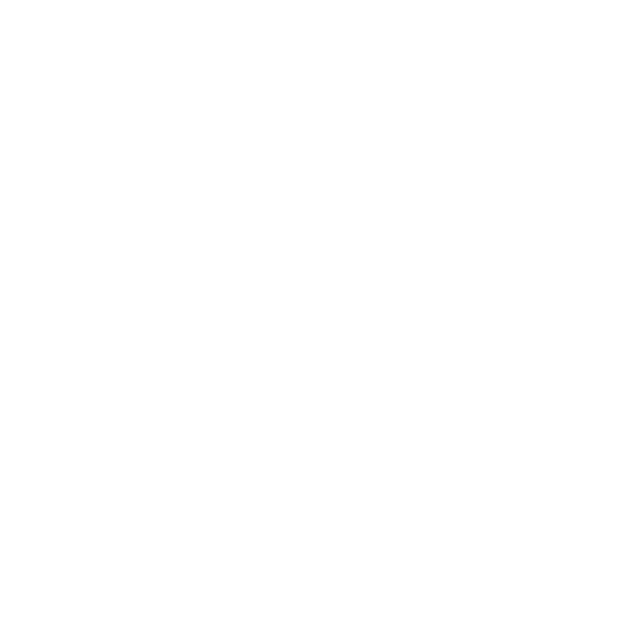
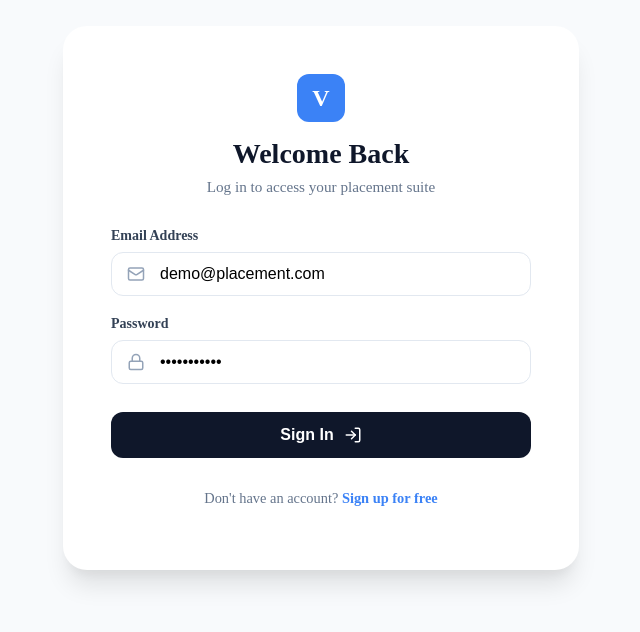
Before and after one commit to VISHALL089/Project, a React (Create React App) app: page /login in a window 1280 px wide. Before the commit this address had no page. Shown: the part 130-762 px from the top of the page, without its empty margins (319-959 px from the left). Built offline with nearby package versions, Linux system fonts and the light colour scheme.

Commit message:
System: Implement unified authentication with AuthContext, ProtectedRoutes, and Login page

```diff
--- a/src/App.js
+++ b/src/App.js
@@ -1,17 +1,25 @@
 import React, { Suspense } from 'react';
-import { BrowserRouter, Routes, Route } from 'react-router-dom';
+import { BrowserRouter, Routes, Route, Navigate } from 'react-router-dom';
 import MainLayout from './layouts/MainLayout';
+import ProtectedRoute from './components/auth/ProtectedRoute';
+import { AuthProvider } from './context/AuthContext';
 
 // Modular Feature Routes
 import { dashboardRoutes } from './features/dashboard/routes';
 import { resumeRoutes } from './features/resume/routes';
 import { jobsRoutes } from './features/jobs/routes';
+import { authRoutes } from './features/auth/routes';
 
-// Combine all feature routes into a single flat array
-const featureRoutes = [
-  ...dashboardRoutes,
+// Combine feature routes that should be protected
+const protectedFeatureRoutes = [
+  ...dashboardRoutes, // Usually Dashboard is protected
   ...resumeRoutes,
   ...jobsRoutes,
+];
+
+// Combine public routes
+const publicRoutes = [
+  ...authRoutes
 ];
 
 /**
@@ -20,29 +28,42 @@ const featureRoutes = [
 const PageLoader = () => (
   <div style={loaderContainerStyle}>
     <div style={loaderSpinnerStyle}></div>
-    <p style={loaderTextStyle}>Loading Module...</p>
+    <p style={loaderTextStyle}>Initializing Suite...</p>
   </div>
 );
 
 function App() {
   return (
+    <AuthProvider>
       <BrowserRouter>
-      {/* Suspense is required for React.lazy components */}
         <Suspense fallback={<PageLoader />}>
           <Routes>
-          {/* MainLayout acts as a wrapper for all internal pages */}
-          <Route element={<MainLayout />}>
-            {featureRoutes.map((route, index) => (
+            {/* Public Routes */}
+            {publicRoutes.map((route, index) => (
+              <Route key={`public-${index}`} path={route.path} element={route.element} />
+            ))}
+
+            {/* Private (Protected) Routes wrapped in MainLayout */}
+            <Route element={
+              <ProtectedRoute>
+                <MainLayout />
+              </ProtectedRoute>
+            }>
+              {protectedFeatureRoutes.map((route, index) => (
                 <Route
-                key={index}
+                  key={`private-${index}`}
                   path={route.path}
                   element={route.element}
                 />
               ))}
             </Route>
+
+            {/* Fallback */}
+            <Route path="*" element={<Navigate to="/" replace />} />
           </Routes>
         </Suspense>
       </BrowserRouter>
+    </AuthProvider>
   );
 }
 
@@ -72,14 +93,4 @@ const loaderTextStyle = {
   fontWeight: '500',
 };
 
-// Add raw CSS for the spinner animation
-const styleSheet = document.createElement("style");
-styleSheet.innerText = `
-  @keyframes spin {
-    0% { transform: rotate(0deg); }
-    100% { transform: rotate(360deg); }
-  }
-`;
-document.head.appendChild(styleSheet);
-
 export default App;
--- /dev/null
+++ b/src/components/auth/ProtectedRoute.jsx
@@ -0,0 +1,45 @@
+import React from 'react';
+import { Navigate, useLocation } from 'react-router-dom';
+import { useAuth } from '../../context/AuthContext';
+
+/**
+ * ProtectedRoute Wrapper
+ * Redirects to /login if user is not authenticated
+ */
+const ProtectedRoute = ({ children }) => {
+  const { isAuthenticated, loading } = useAuth();
+  const location = useLocation();
+
+  if (loading) {
+    return (
+      <div style={loaderContainerStyle}>
+        <div style={loaderSpinnerStyle}></div>
+      </div>
+    );
+  }
+
+  if (!isAuthenticated) {
+    // Redirect to login but save the current location they were trying to go to
+    return <Navigate to="/login" state={{ from: location }} replace />;
+  }
+
+  return children;
+};
+
+const loaderContainerStyle = {
+  display: 'flex',
+  justifyContent: 'center',
+  alignItems: 'center',
+  height: '100vh',
+};
+
+const loaderSpinnerStyle = {
+  width: '40px',
+  height: '40px',
+  border: '4px solid #f3f3f3',
+  borderTop: '4px solid #3b82f6',
+  borderRadius: '50%',
+  animation: 'spin 1s linear infinite',
+};
+
+export default ProtectedRoute;
--- a/src/components/layout/Sidebar.jsx
+++ b/src/components/layout/Sidebar.jsx
@@ -1,8 +1,18 @@
 import React from 'react';
-import { NavLink } from 'react-router-dom';
+import { NavLink, useNavigate } from 'react-router-dom';
+import { LogOut } from 'lucide-react';
 import { NAV_ITEMS } from '../../constants/navigation';
+import { useAuth } from '../../context/AuthContext';
 
 const Sidebar = () => {
+  const { user, logout } = useAuth();
+  const navigate = useNavigate();
+
+  const handleLogout = () => {
+    logout();
+    navigate('/login');
+  };
+
   return (
     <aside style={asideStyle}>
       <div style={logoAreaStyle}>
@@ -28,12 +38,17 @@ const Sidebar = () => {
 
       <div style={footerStyle}>
         <div style={userBadgeStyle}>
-          <div style={avatarStyle}>VS</div>
+          <div style={avatarStyle}>{user?.avatar || 'U'}</div>
           <div style={userInfoStyle}>
-            <p style={userNameStyle}>Vishal L.</p>
-            <p style={userRoleStyle}>Alpha Tester</p>
+            <p style={userNameStyle}>{user?.name || 'User'}</p>
+            <p style={userRoleStyle}>{user?.role || 'Member'}</p>
           </div>
         </div>
+
+        <button onClick={handleLogout} style={logoutButtonStyle}>
+          <LogOut size={18} style={{ marginRight: '10px' }} />
+          Sign Out
+        </button>
       </div>
     </aside>
   );
@@ -50,6 +65,7 @@ const asideStyle = {
   left: 0,
   top: 0,
   boxShadow: '4px 0 10px rgba(0,0,0,0.1)',
+  zIndex: 100,
 };
 
 const logoAreaStyle = { padding: '24px', borderBottom: '1px solid #1e293b' };
@@ -66,10 +82,33 @@ const linkStyle = {
   transition: 'all 0.2s ease',
 };
 const footerStyle = { padding: '20px', borderTop: '1px solid #1e293b' };
-const userBadgeStyle = { display: 'flex', alignItems: 'center', background: '#1e293b', padding: '12px', borderRadius: '12px' };
-const avatarStyle = { width: '36px', height: '36px', borderRadius: '50%', background: '#3b82f6', display: 'flex', alignItems: 'center', justifyContent: 'center', fontWeight: '800', fontSize: '0.8rem' };
-const userInfoStyle = { marginLeft: '12px' };
-const userNameStyle = { fontSize: '0.85rem', fontWeight: '600', margin: 0 };
+const userBadgeStyle = {
+  display: 'flex',
+  alignItems: 'center',
+  background: '#1e293b',
+  padding: '12px',
+  borderRadius: '12px',
+  marginBottom: '16px'
+};
+const avatarStyle = { width: '36px', height: '36px', borderRadius: '10px', background: '#3b82f6', display: 'flex', alignItems: 'center', justifyContent: 'center', fontWeight: '800', fontSize: '0.8rem' };
+const userInfoStyle = { marginLeft: '12px', overflow: 'hidden' };
+const userNameStyle = { fontSize: '0.85rem', fontWeight: '600', margin: 0, whiteSpace: 'nowrap', textOverflow: 'ellipsis' };
 const userRoleStyle = { fontSize: '0.7rem', color: '#64748b', margin: 0 };
 
+const logoutButtonStyle = {
+  width: '100%',
+  display: 'flex',
+  alignItems: 'center',
+  justifyContent: 'center',
+  padding: '10px',
+  backgroundColor: 'rgba(239, 68, 68, 0.1)',
+  color: '#ef4444',
+  border: '1px solid rgba(239, 68, 68, 0.2)',
+  borderRadius: '8px',
+  fontSize: '0.85rem',
+  fontWeight: '600',
+  cursor: 'pointer',
+  transition: 'all 0.2s ease',
+};
+
 export default Sidebar;
--- /dev/null
+++ b/src/context/AuthContext.jsx
@@ -0,0 +1,74 @@
+import React, { createContext, useContext, useState, useEffect } from 'react';
+
+const AuthContext = createContext(null);
+
+export const AuthProvider = ({ children }) => {
+  const [user, setUser] = useState(null);
+  const [loading, setLoading] = useState(true);
+
+  // Check for existing session on mount
+  useEffect(() => {
+    const savedUser = localStorage.getItem('user');
+    const token = localStorage.getItem('token');
+    if (savedUser && token) {
+      setUser(JSON.parse(savedUser));
+    }
+    setLoading(false);
+  }, []);
+
+  const login = async (email, password) => {
+    // Mock login logic
+    setLoading(true);
+    return new Promise((resolve, reject) => {
+      setTimeout(() => {
+        if (email && password) {
+          const mockUser = {
+            id: '1',
+            name: 'Vishal L.',
+            email: email,
+            role: 'Alpha Tester',
+            avatar: 'VS'
+          };
+          const mockToken = 'mock-jwt-token-12345';
+
+          setUser(mockUser);
+          localStorage.setItem('user', JSON.stringify(mockUser));
+          localStorage.setItem('token', mockToken);
+          setLoading(false);
+          resolve(mockUser);
+        } else {
+          setLoading(false);
+          reject(new Error('Invalid credentials'));
+        }
+      }, 1000);
+    });
+  };
+
+  const logout = () => {
+    setUser(null);
+    localStorage.removeItem('user');
+    localStorage.removeItem('token');
+  };
+
+  const value = {
+    user,
+    login,
+    logout,
+    isAuthenticated: !!user,
+    loading
+  };
+
+  return (
+    <AuthContext.Provider value={value}>
+      {!loading && children}
+    </AuthContext.Provider>
+  );
+};
+
+export const useAuth = () => {
+  const context = useContext(AuthContext);
+  if (!context) {
+    throw new Error('useAuth must be used within an AuthProvider');
+  }
+  return context;
+};
--- /dev/null
+++ b/src/features/auth/pages/Login.jsx
@@ -0,0 +1,233 @@
+import React, { useState } from 'react';
+import { useNavigate, useLocation } from 'react-router-dom';
+import { useAuth } from '../../../context/AuthContext';
+import { LogIn, Lock, Mail, AlertCircle } from 'lucide-react';
+
+const Login = () => {
+  const [email, setEmail] = useState('demo@placement.com');
+  const [password, setPassword] = useState('password123');
+  const [error, setError] = useState('');
+  const [isSubmitting, setIsSubmitting] = useState(false);
+
+  const { login } = useAuth();
+  const navigate = useNavigate();
+  const location = useLocation();
+
+  const from = location.state?.from?.pathname || '/';
+
+  const handleSubmit = async (e) => {
+    e.preventDefault();
+    setError('');
+    setIsSubmitting(true);
+
+    try {
+      await login(email, password);
+      navigate(from, { replace: true });
+    } catch (err) {
+      setError('Invalid email or password. Please try again.');
+    } finally {
+      setIsSubmitting(false);
+    }
+  };
+
+  return (
+    <div style={pageStyle}>
+      <div style={loginCardStyle}>
+        <div style={headerStyle}>
+          <div style={logoStyle}>V</div>
+          <h1 style={titleStyle}>Welcome Back</h1>
+          <p style={subtitleStyle}>Log in to access your placement suite</p>
+        </div>
+
+        {error && (
+          <div style={errorStyle}>
+            <AlertCircle size={18} style={{ marginRight: '8px' }} />
+            {error}
+          </div>
+        )}
+
+        <form onSubmit={handleSubmit} style={formStyle}>
+          <div style={inputGroupStyle}>
+            <label style={labelStyle}>Email Address</label>
+            <div style={inputWrapperStyle}>
+              <Mail size={18} style={iconStyle} />
+              <input
+                type="email"
+                placeholder="name@company.com"
+                value={email}
+                onChange={(e) => setEmail(e.target.value)}
+                style={inputStyle}
+                required
+              />
+            </div>
+          </div>
+
+          <div style={inputGroupStyle}>
+            <label style={labelStyle}>Password</label>
+            <div style={inputWrapperStyle}>
+              <Lock size={18} style={iconStyle} />
+              <input
+                type="password"
+                placeholder="••••••••"
+                value={password}
+                onChange={(e) => setPassword(e.target.value)}
+                style={inputStyle}
+                required
+              />
+            </div>
+          </div>
+
+          <button
+            type="submit"
+            style={{
+              ...buttonStyle,
+              opacity: isSubmitting ? 0.7 : 1,
+              cursor: isSubmitting ? 'not-allowed' : 'pointer'
+            }}
+            disabled={isSubmitting}
+          >
+            {isSubmitting ? 'Signing in...' : 'Sign In'}
+            {!isSubmitting && <LogIn size={18} style={{ marginLeft: '10px' }} />}
+          </button>
+        </form>
+
+        <div style={footerStyle}>
+          <p>Don't have an account? <span style={linkStyle}>Sign up for free</span></p>
+        </div>
+      </div>
+    </div>
+  );
+};
+
+// --- Styles ---
+const pageStyle = {
+  display: 'flex',
+  justifyContent: 'center',
+  alignItems: 'center',
+  minHeight: '100vh',
+  backgroundColor: '#f8fafc',
+  padding: '20px',
+};
+
+const loginCardStyle = {
+  width: '100%',
+  maxWidth: '420px',
+  backgroundColor: 'white',
+  padding: '48px',
+  borderRadius: '24px',
+  boxShadow: '0 20px 25px -5px rgba(0, 0, 0, 0.1), 0 10px 10px -5px rgba(0, 0, 0, 0.04)',
+};
+
+const headerStyle = {
+  textAlign: 'center',
+  marginBottom: '32px',
+};
+
+const logoStyle = {
+  width: '48px',
+  height: '48px',
+  backgroundColor: '#3b82f6',
+  color: 'white',
+  borderRadius: '12px',
+  display: 'flex',
+  alignItems: 'center',
+  justifyContent: 'center',
+  fontSize: '1.5rem',
+  fontWeight: '800',
+  margin: '0 auto 16px',
+};
+
+const titleStyle = {
+  fontSize: '1.75rem',
+  fontWeight: '800',
+  color: '#0f172a',
+  margin: '0 0 8px 0',
+};
+
+const subtitleStyle = {
+  fontSize: '0.95rem',
+  color: '#64748b',
+  margin: 0,
+};
+
+const errorStyle = {
+  display: 'flex',
+  alignItems: 'center',
+  backgroundColor: '#fef2f2',
+  color: '#dc2626',
+  padding: '12px 16px',
+  borderRadius: '12px',
+  fontSize: '0.9rem',
+  marginBottom: '24px',
+  border: '1px solid #fee2e2',
+};
+
+const formStyle = {
+  display: 'flex',
+  flexDirection: 'column',
+  gap: '20px',
+};
+
+const inputGroupStyle = {
+  display: 'flex',
+  flexDirection: 'column',
+  gap: '8px',
+};
+
+const labelStyle = {
+  fontSize: '0.875rem',
+  fontWeight: '600',
+  color: '#334155',
+};
+
+const inputWrapperStyle = {
+  position: 'relative',
+  display: 'flex',
+  alignItems: 'center',
+};
+
+const iconStyle = {
+  position: 'absolute',
+  left: '16px',
+  color: '#94a3b8',
+};
+
+const inputStyle = {
+  width: '100%',
+  padding: '12px 16px 12px 48px',
+  borderRadius: '12px',
+  border: '1px solid #e2e8f0',
+  fontSize: '1rem',
+  outline: 'none',
+  transition: 'border-color 0.2s ease',
+};
+
+const buttonStyle = {
+  marginTop: '8px',
+  display: 'flex',
+  alignItems: 'center',
+  justifyContent: 'center',
+  padding: '14px',
+  backgroundColor: '#0f172a',
+  color: 'white',
+  border: 'none',
+  borderRadius: '12px',
+  fontSize: '1rem',
+  fontWeight: '600',
+  transition: 'all 0.2s ease',
+};
+
+const footerStyle = {
+  marginTop: '32px',
+  textAlign: 'center',
+  fontSize: '0.9rem',
+  color: '#64748b',
+};
+
+const linkStyle = {
+  color: '#3b82f6',
+  fontWeight: '600',
+  cursor: 'pointer',
+};
+
+export default Login;
--- /dev/null
+++ b/src/features/auth/routes.jsx
@@ -0,0 +1,10 @@
+import React, { lazy } from 'react';
+
+const Login = lazy(() => import('./pages/Login'));
+
+export const authRoutes = [
+  {
+    path: '/login',
+    element: <Login />,
+  }
+];
```
Lines whose indentation alone changed are shown as unchanged.
